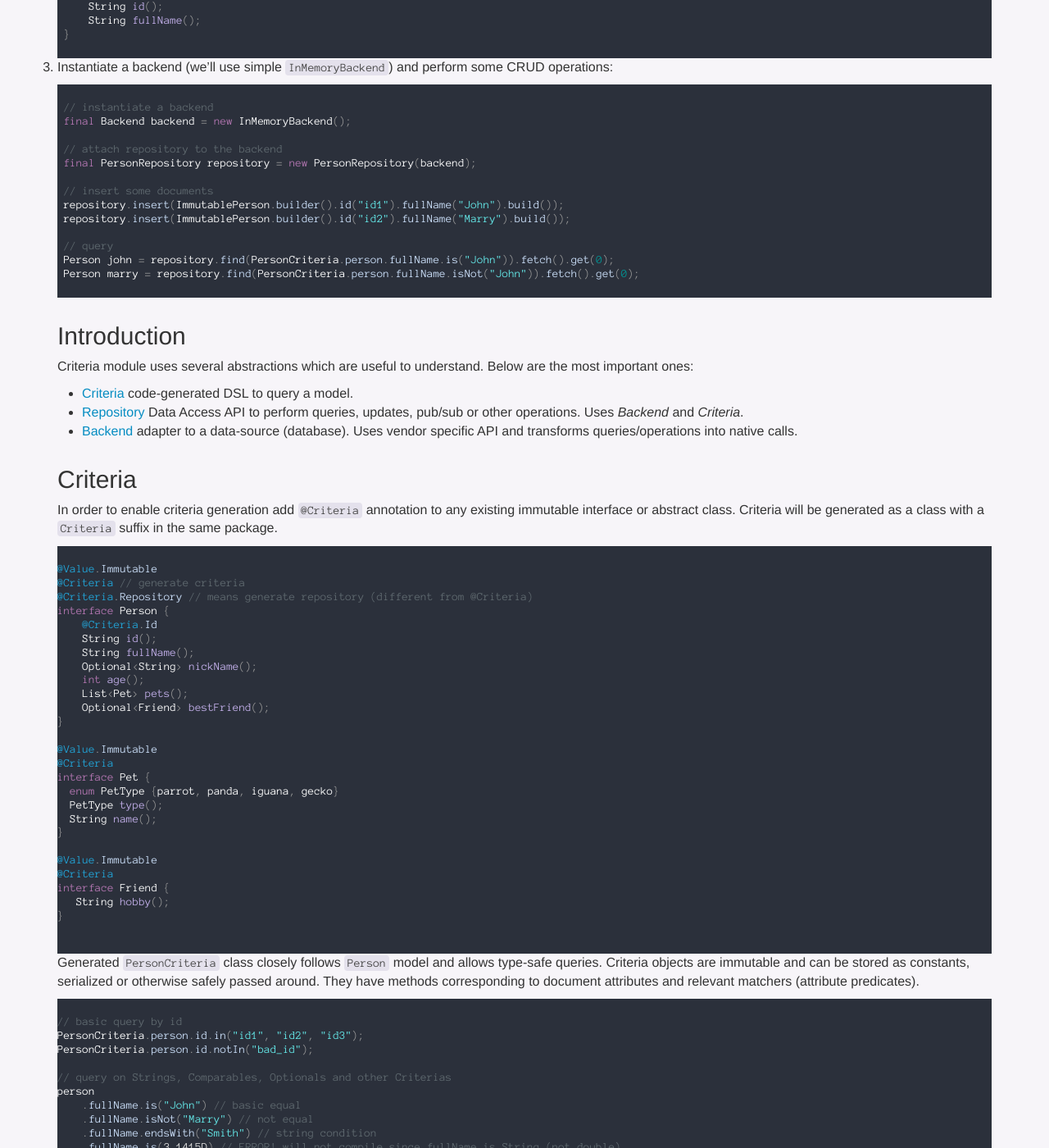
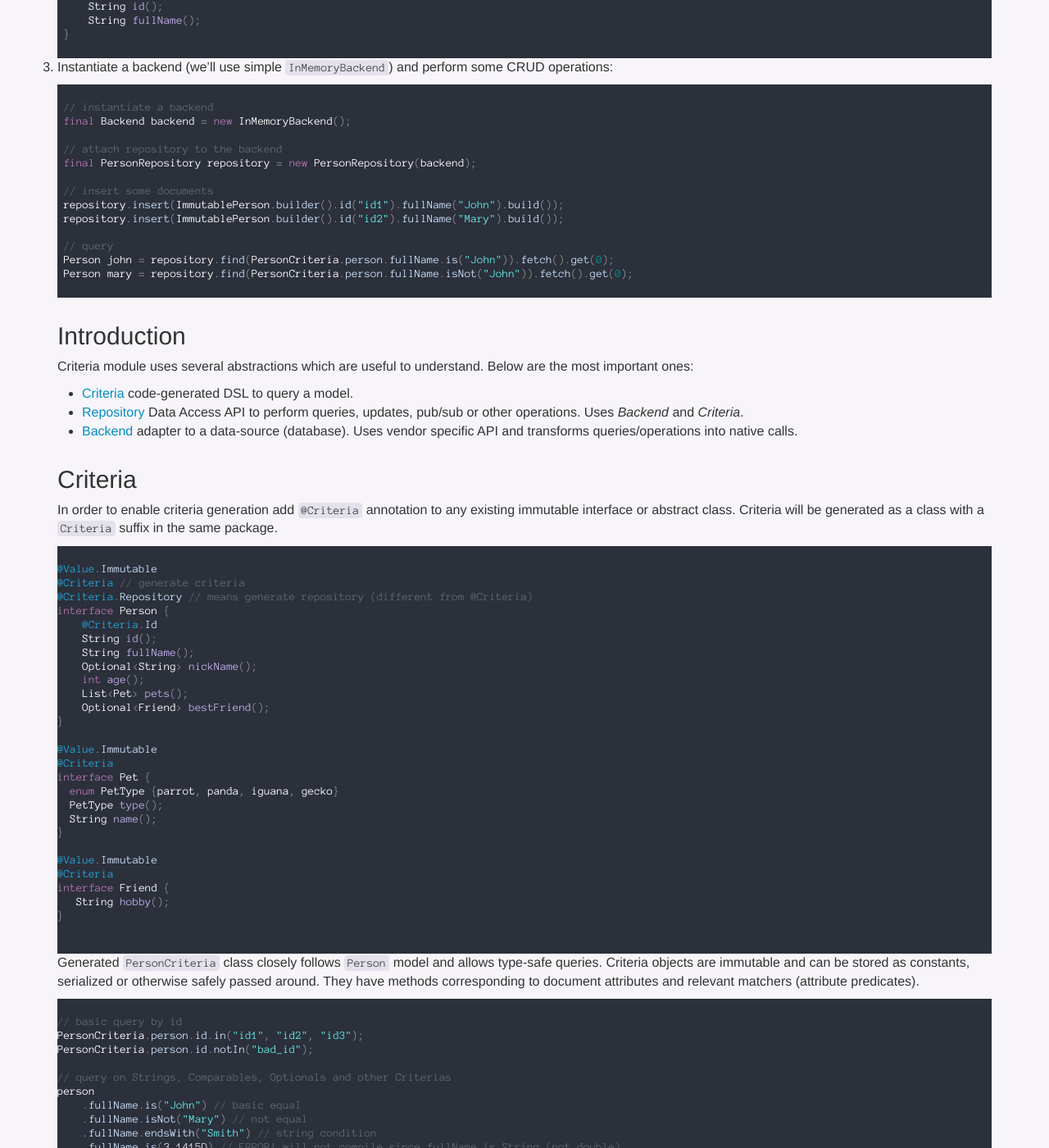
Before and after one commit to immutables/immutables.github.io, a Jekyll site: the page built from criteria.md, in a window 1280 px wide and 1400 px high, scrolled down 1105 px. Shown: the whole window at 82% size. Built offline with Jekyll 4.4.1, drawn with Linux system fonts in a browser that asks for light colours; nearby versions of some CDN libraries; Markdown is read by kramdown in place of the engine named in the settings.

Commit message:
rename Marry -> Mary

````diff
--- a/criteria.md
+++ b/criteria.md
@@ -57,11 +57,11 @@ Quick Start
 
     // insert some documents
     repository.insert(ImmutablePerson.builder().id("id1").fullName("John").build());
-    repository.insert(ImmutablePerson.builder().id("id2").fullName("Marry").build());
+    repository.insert(ImmutablePerson.builder().id("id2").fullName("Mary").build());
 
     // query
     Person john = repository.find(PersonCriteria.person.fullName.is("John")).fetch().get(0);
-    Person marry = repository.find(PersonCriteria.person.fullName.isNot("John")).fetch().get(0);
+    Person mary = repository.find(PersonCriteria.person.fullName.isNot("John")).fetch().get(0);
     ```
 
 Introduction
@@ -117,7 +117,7 @@ PersonCriteria.person.id.notIn("bad_id");
 // query on Strings, Comparables, Optionals and other Criterias
 person
     .fullName.is("John") // basic equal
-    .fullName.isNot("Marry") // not equal
+    .fullName.isNot("Mary") // not equal
     .fullName.endsWith("Smith") // string condition
     .fullName.is(3.1415D) // ERROR! will not compile since fullName is String (not double)
     .nickName.isPresent() // for Optional attribute
````
